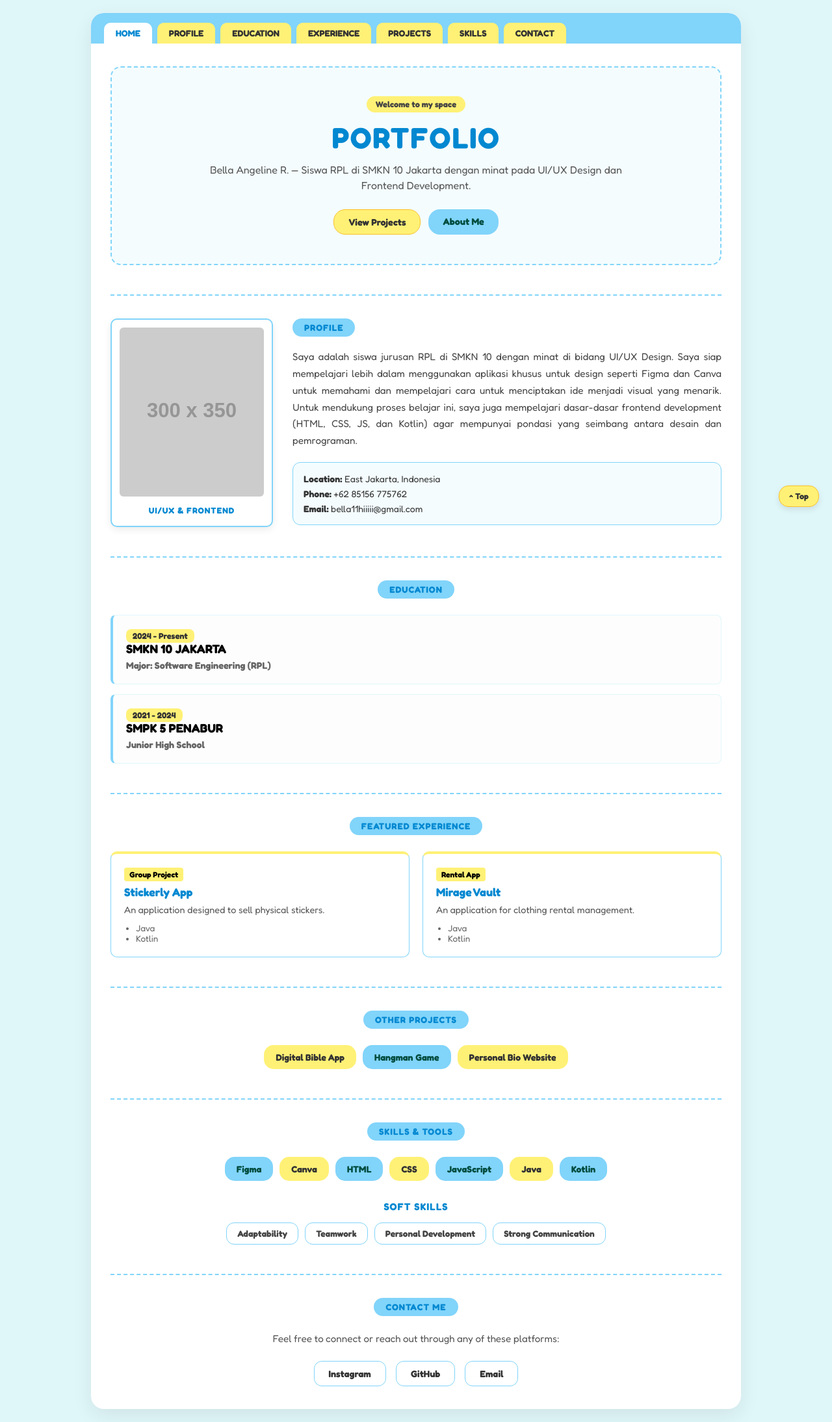
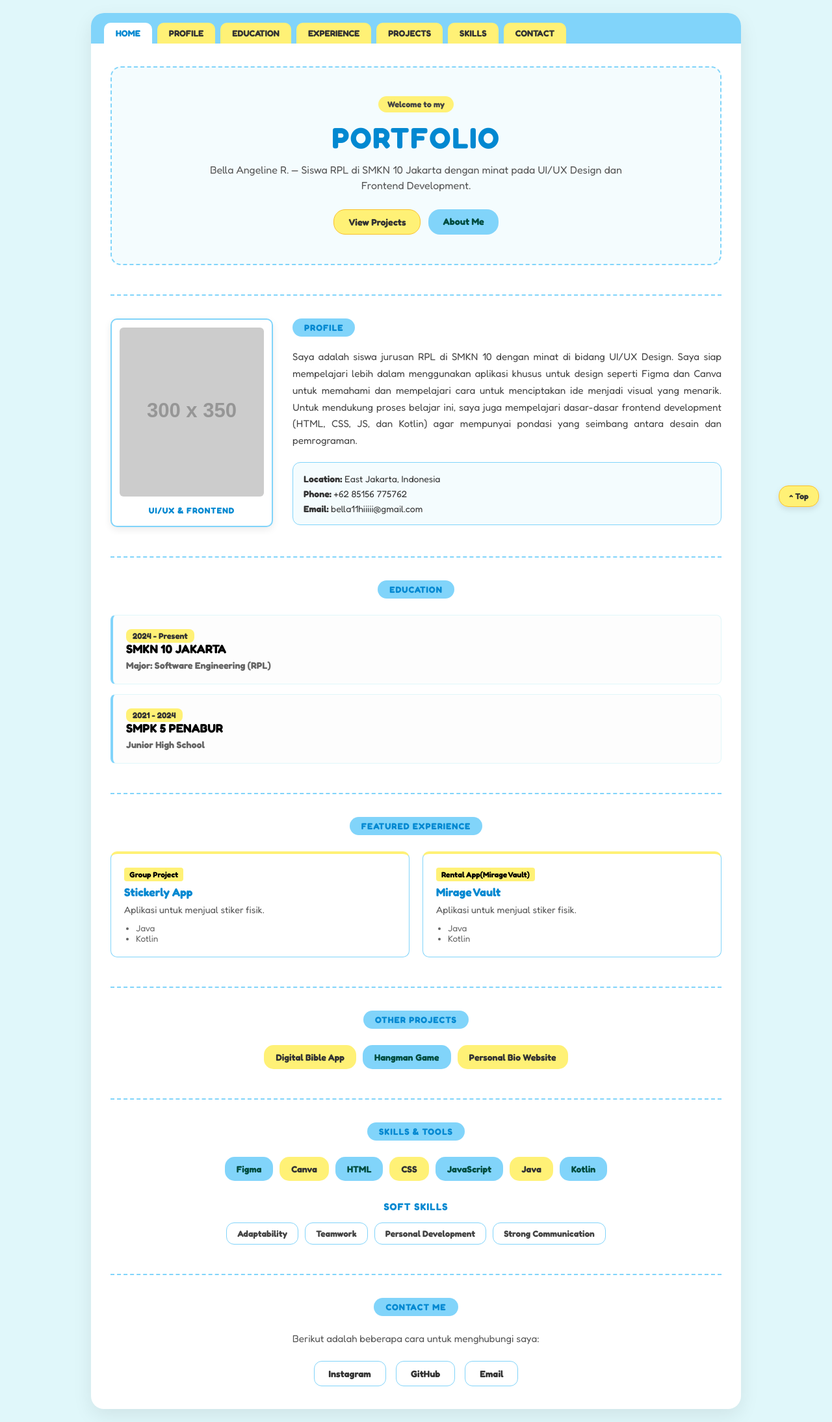
Before and after one commit to bluebell1117/portof, a plain HTML site: page index.html in a window 1280 px wide. Shown: the whole page at 65% size. Drawn offline with Linux system fonts and the light colour scheme; placeholder pictures from the web are drawn by us.

Commit message:
edit
data

```diff
--- a/index.html
+++ b/index.html
@@ -24,7 +24,7 @@
         <div class="card-body">
 
             <section class="hero-section">
-                <span class="badge-welcome">Welcome to my space</span>
+                <span class="badge-welcome">Welcome to my</span>
                 <h1>PORTFOLIO</h1>
                 <p>Bella Angeline R. — Siswa RPL di SMKN 10 Jakarta dengan minat pada UI/UX Design dan Frontend Development.</p>
                 <div class="hero-buttons">
@@ -79,16 +79,16 @@
                     <div class="project-card">
                         <span class="project-tag">Group Project</span>
                         <h3>Stickerly App</h3>
-                        <p>An application designed to sell physical stickers.</p>
+                        <p>Aplikasi untuk menjual stiker fisik.</p>
                         <ul class="tech-stack">
                             <li>Java</li>
                             <li>Kotlin</li>
                         </ul>
                     </div>
                     <div class="project-card">
-                        <span class="project-tag">Rental App</span>
+                        <span class="project-tag">Rental App(Mirage Vault)</span>
                         <h3>Mirage Vault</h3>
-                        <p>An application for clothing rental management.</p>
+                        <p>Aplikasi untuk menjual stiker fisik.</p>
                         <ul class="tech-stack">
                             <li>Java</li>
                             <li>Kotlin</li>
@@ -131,13 +131,13 @@
 
             <section id="contact" class="section-block contact-section">
                 <div class="pill-title title-center">CONTACT ME</div>
-                <p class="contact-subtitle">Feel free to connect or reach out through any of these platforms:</p>
+                <p class="contact-subtitle">Berikut adalah beberapa cara untuk menghubungi saya:</p>
 
                 <div class="social-links">
-                    <a href="#" target="_blank" class="social-card">
+                    <a href="https://www.instagram.com/zxcf.1117/?utm_source=ig_web_button_share_sheet" target="_blank" class="social-card">
                         <span class="social-name">Instagram</span>
                     </a>
-                    <a href="#" target="_blank" class="social-card">
+                    <a href="https://github.com/bluebell1117" target="_blank" class="social-card">
                         <span class="social-name">GitHub</span>
                     </a>
                     <a href="mailto:bella11hiiiii@gmail.com" class="social-card">
```
